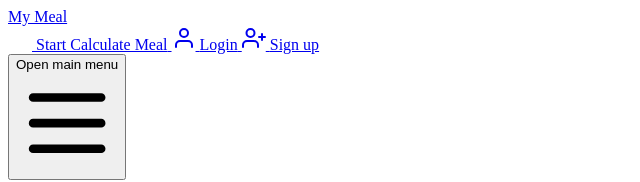
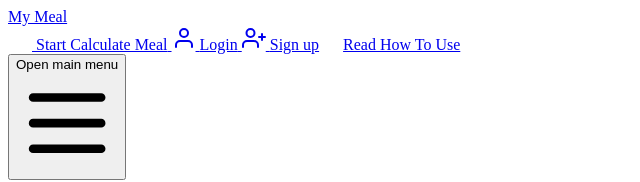
Before and after one commit to basir5101/meal-ui, a Next.js app: page /auth/login in a window 1280 px wide. Shown: the top 182 px of the page, without its empty margins (0-640 px from the left). Built offline with nearby package versions, Linux system fonts and the light colour scheme; no server answers.

Commit message:
user manual added

```diff
--- a/components/nav/Navbar.jsx
+++ b/components/nav/Navbar.jsx
@@ -1,6 +1,6 @@
 import React, { Component, useState } from "react";
 import Link from "next/link";
-import { Edit, User, UserMinus, UserPlus } from "react-feather";
+import { Book, Edit, User, UserMinus, UserPlus } from "react-feather";
 import { signOut, useSession } from "next-auth/react";
 import { Transition } from "@headlessui/react";
 
@@ -66,6 +66,14 @@ function Nav() {
                       </Link>
                     </>
                   )}
+                  <Link href="https://docs.google.com/presentation/d/1oJ8V4E3okHcEsTiwyGH8JAKXY_ID2vx5iqidHaaxM8M/edit?usp=sharing">
+                    <a className="hover:bg-indigo-800 text-white px-3 py-2 rounded-md text-sm font-medium">
+                      <span className="flex">
+                        <Book color="white" />
+                        <span className="ml-2">Read How To Use</span>
+                      </span>
+                    </a>
+                  </Link>
                 </div>
               </div>
             </div>
```
